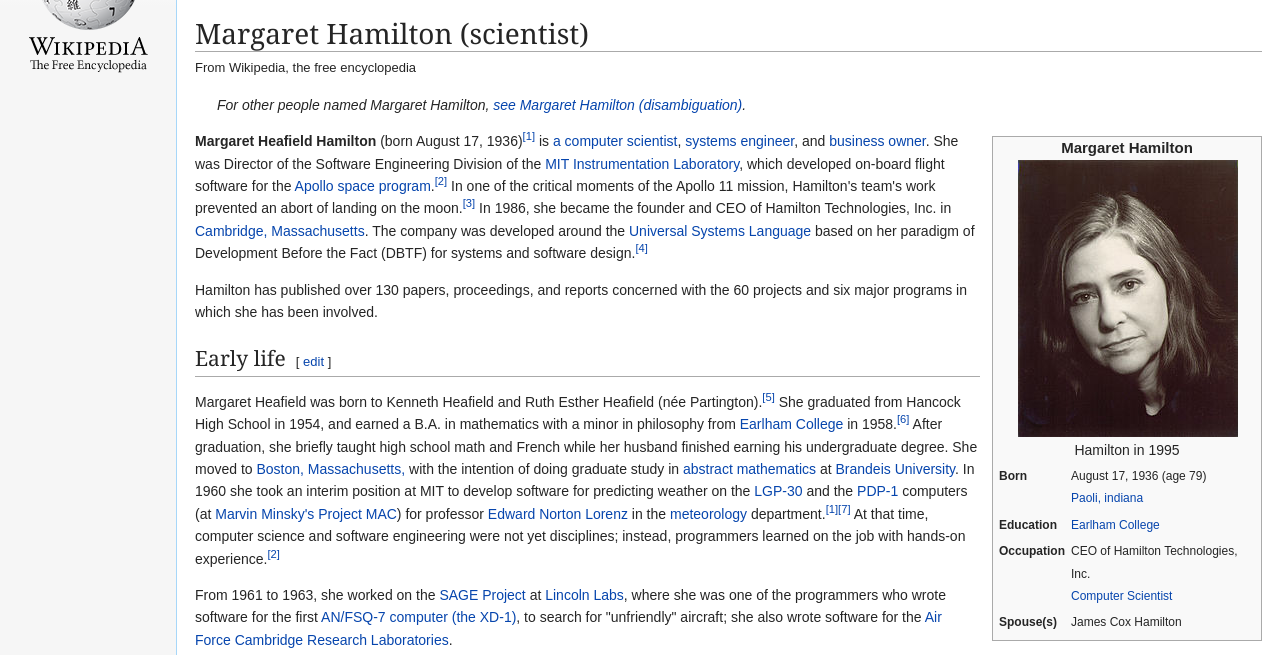
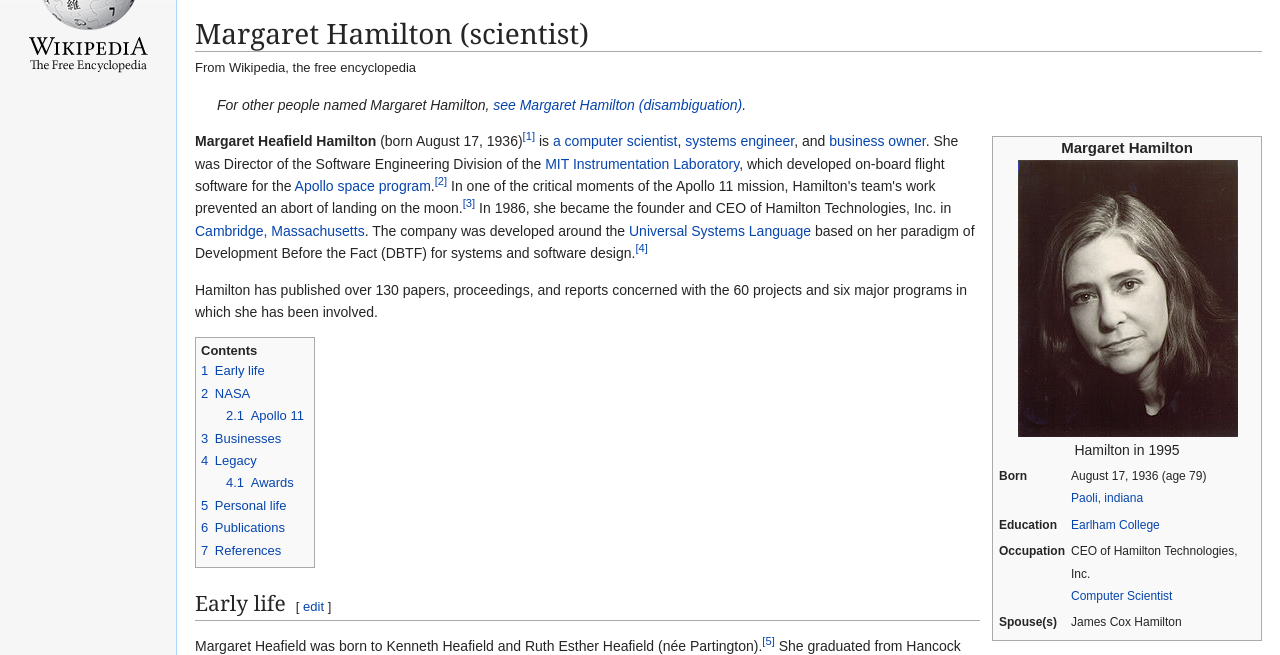
Before and after one commit to green-fox-academy/noreng, a plain HTML site: page week-02/day1/01-wikipedia-sitebuild/index.html in a window 1280 px wide. Shown: the part 84-739 px from the top of the page. Drawn offline with Linux system fonts and the light colour scheme.

Commit message:
wikisite: add and style table of contents

```diff
--- a/week-02/day1/01-wikipedia-sitebuild/index.html
+++ b/week-02/day1/01-wikipedia-sitebuild/index.html
@@ -106,6 +106,27 @@
         <p>
           Hamilton has published over 130 papers, proceedings, and reports concerned with the 60 projects and six major programs in which she has been involved.
         </p>
+
+        <div class="toc">
+          <h2 class="toc-header">Contents</h2>
+          <ol class="toc-ol">
+            <li><a href="#" class="toc-a">Early life</a></li>
+            <li><a href="#" class="toc-a">NASA</a>
+              <ol class="toc-ol">
+                <li><a href="#" class="toc-a">Apollo 11</a></li>
+              </ol>
+            </li>
+            <li><a href="#" class="toc-a">Businesses</a></li>
+            <li><a href="#" class="toc-a">Legacy</a>
+              <ol class="toc-ol" class="toc-a">
+                <li><a href="#" class="toc-a">Awards</a></li>
+              </ol>
+            </li>
+            <li><a href="#" class="toc-a">Personal life</a></li>
+            <li><a href="#" class="toc-a">Publications</a></li>
+            <li><a href="#" class="toc-a">References</a></li>
+          </ol>
+        </div>
 
         <h2>Early life<span class="edit-link"><a href="#">edit</a></span></h2>
         <p>
--- a/week-02/day1/01-wikipedia-sitebuild/style/style.css
+++ b/week-02/day1/01-wikipedia-sitebuild/style/style.css
@@ -75,6 +75,41 @@
 
 a:visited {
   color: #0b0080;
+}
+
+.toc {
+  background-color: #F9F9F9;
+  border: 1px solid #AAAAAA;
+  box-sizing: border-box;
+  width: 120px;
+  padding: 5px;
+}
+
+.toc-header {
+  border: none;
+  font-family: sans-serif;
+  font-size: 13px;
+  font-weight: bold;
+  margin: 0;
+}
+
+.toc-ol {
+  counter-reset: section;
+  font-size: 13px;
+  list-style-type: none;
+  margin:0;
+  padding: 0px;
+}
+
+.toc-ol > li > ol {
+  margin-left: 25px;
+}
+
+.toc-a::before {
+  text-align: left;
+  margin-right: 3px;
+  counter-increment: section;
+  content: counters(section,".") " ";
 }
 
 input[type="search"] {
```
